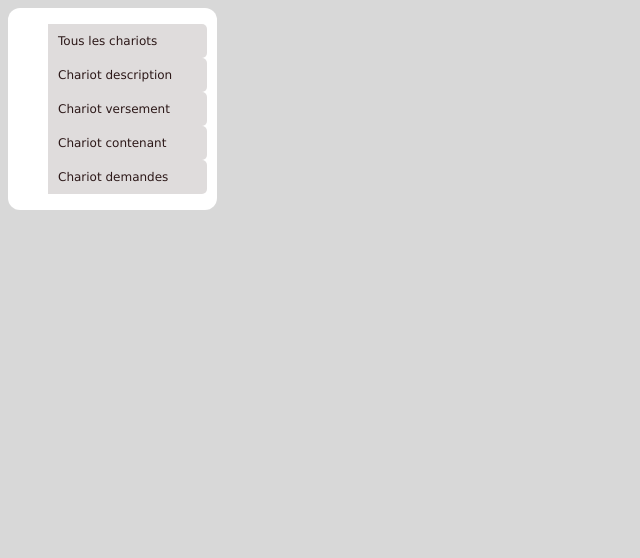
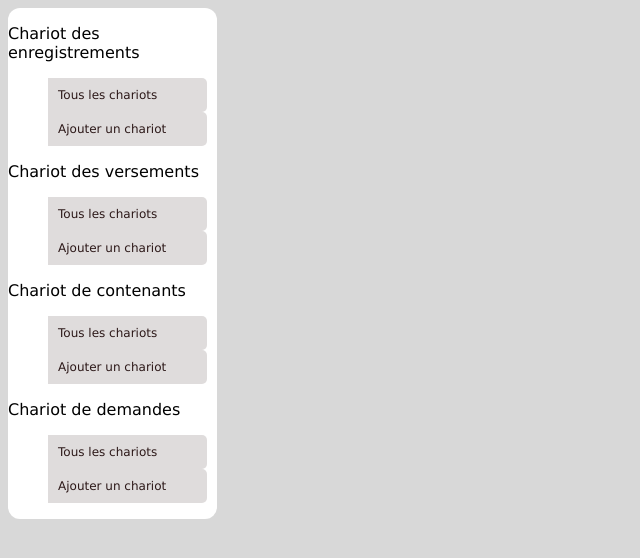
Before and after one commit to omgbwa-yasse/shelves_old, a PHP site: template views/dolly.views.php in a window 1280 px wide. Shown: the top 558 px of the page, without its empty margins (0-640 px from the left). Run offline with PHP 8.4, Linux system fonts and the light colour scheme; the template is opened without the code that fills it, so the values that code supplies are empty.

Commit message:
Modification du fichier Dolly

```diff
--- a/views/dolly.views.php
+++ b/views/dolly.views.php
@@ -1,11 +1,31 @@
 <?php
 include "template/sous_menu.inc.php";
-    echo '<ul>
-    <li><a href="/'.'../shelves/'.'index?q=dolly&categ=all"/> Tous les chariots</a></li>
-    <li><a href="/'.'../shelves/'.'index?q=dolly&categ=records"/> Chariot description </a></li>
-    <li><a href="/'.'../shelves/'.'index?q=dolly&categ=transfert"/> Chariot versement </a></li>
-    <li><a href="/'.'../shelves/'.'index?q=dolly&categ=container"/> Chariot contenant </a></li>
-    <li><a href="/'.'../shelves/'.'index?q=dolly&categ=loan"/> Chariot demandes </a></li>
-    </ul>';
+?>
+
+    <p>Chariot des enregistrements</p>
+    <ul>
+    <li><a href="../shelves/index?q=dolly&categ=records"> Tous les chariots </a></li>
+    <li><a href="../shelves/index?q=dolly&categ=records"> Ajouter un chariot </a></li>
+    </ul>
+
+    <p>Chariot des versements</p>
+    <ul>
+    <li><a href="../shelves/index?q=dolly&categ=transfert"> Tous les chariots </a></li>
+    <li><a href="../shelves/index?q=dolly&categ=transfert"> Ajouter un chariot </a></li>
+    </ul>
+
+    <p>Chariot de contenants</p>
+    <ul>
+    <li><a href="../shelves/index?q=dolly&categ=container"> Tous les chariots </a></li>
+    <li><a href="../shelves/index?q=dolly&categ=container"> Ajouter un chariot </a></li>
+    </ul>
+
+    <p>Chariot de demandes</p>
+    <ul>
+    <li><a href="../shelves/index?q=dolly&categ=loan"> Tous les chariots </a></li>
+    <li><a href="../shelves/index?q=dolly&categ=loan"> Ajouter un chariot </a></li>
+    </ul>
+
+<?php
 include "template/container.inc.php";
 ?>
```
